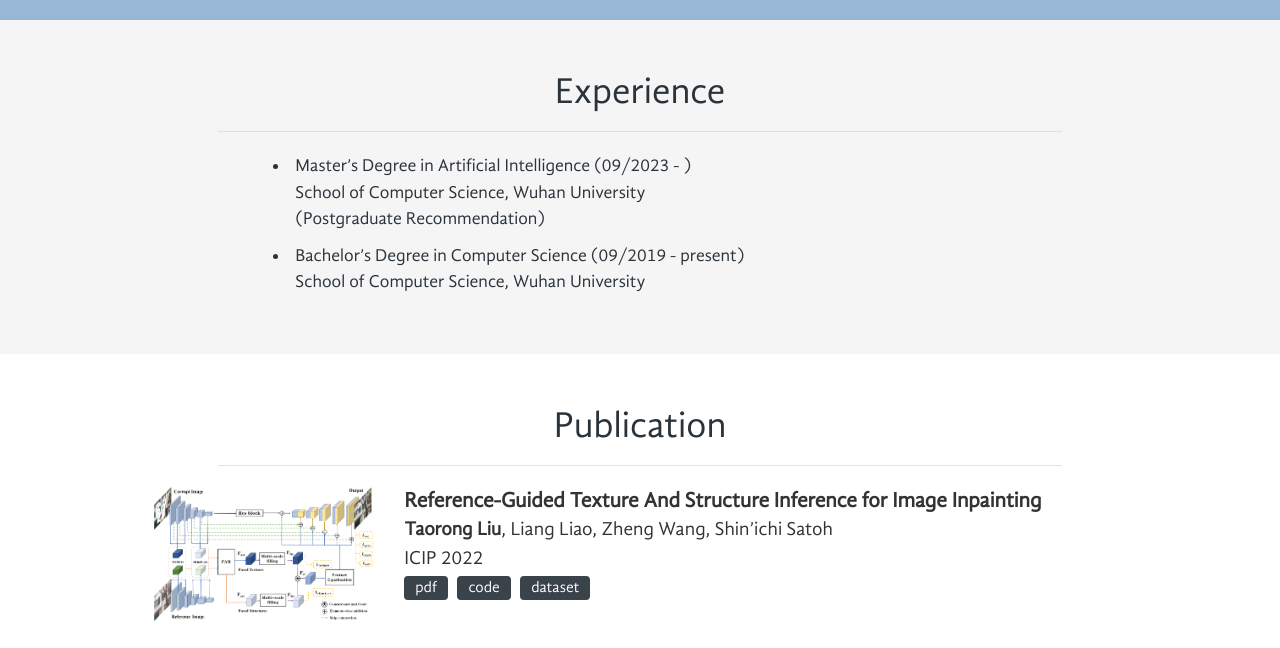
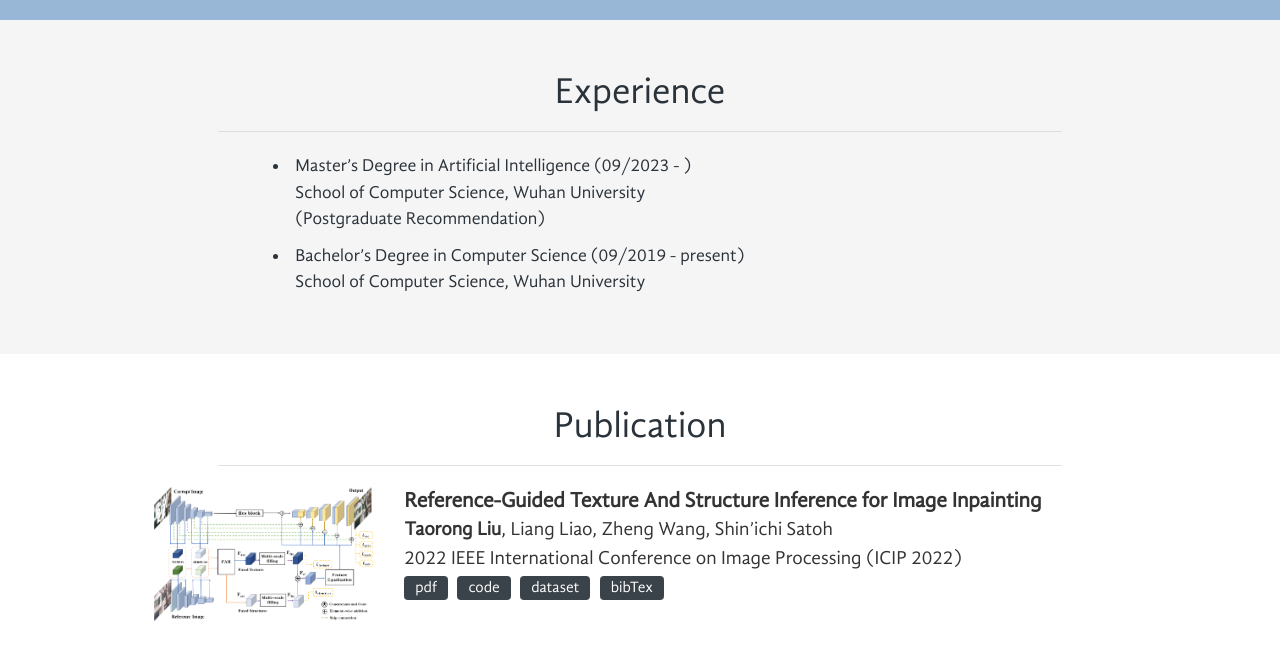
Before and after one commit to Cameltr/Cameltr.github.io, a plain HTML site: page index.html in a window 1280 px wide. Shown: the part 559-1207 px from the top of the page. Drawn offline with Linux system fonts and the light colour scheme; grey boxes are pictures that could not be loaded.

Commit message:
Update index.html

```diff
--- a/index.html
+++ b/index.html
@@ -62,7 +62,7 @@ License URL: http://creativecommons.org/licenses/by/3.0/
 			<h3>Hi, I'm Taorong Liu (刘涛榕)</h3>
 			<br/>
 			<p> This is my personal website. I'm currently an undergraduate student at Wuhan University (WHU), China.
-                I'm a member of <a href="http://aim-nercms.whu.edu.cn/"> AIMLab</a>, advised by Asso.Prof. Jing Xiao and
+                I'm a member of <a href="http://aim-nercms.whu.edu.cn/"> AIMLab</a>, advised by Asso. Prof. Jing Xiao and
                 <a href="https://wangzwhu.github.io/home/"> Prof. Zheng Wang</a>. My interest mainly lies in image inpainting and privacy protection.
 			</p>
 		</div>
@@ -102,12 +102,12 @@ License URL: http://creativecommons.org/licenses/by/3.0/
 					<div class='col-xs-9'>
 						<div class='paper-title'>Reference-Guided Texture And Structure Inference for Image Inpainting</div>
 						<div class='paper-authors'><b>Taorong Liu</b>, Liang Liao, Zheng Wang, Shin’ichi Satoh</div>
-						<div class='paper-venue'>ICIP 2022</div>
+						<div class='paper-venue'>2022 IEEE International Conference on Image Processing (ICIP 2022)</div>
 						<div class='paper-link'>
 							<a class="btn btn-confirm" target="_blank" href="https://ieeexplore.ieee.org/abstract/document/9897592">pdf</a>
-							<!-- <a class="btn btn-confirm" target="_blank" href="https://www.mmlab-ntu.com/project/vtoonify/">project</a> -->
 							<a class="btn btn-confirm" target="_blank" href="https://github.com/Cameltr/RGTSI">code</a>
-							<a class="btn btn-confirm" target="_blank" href="https://github.com/Cameltr/RGTSI">dataset</a>
+							<a class="btn btn-confirm" target="_blank" href="https://drive.google.com/drive/folders/1CdtWeEqQaZM8RWcPX3m1PyC1BGDcmq-N?usp=share_link">dataset</a>
+							<a class="btn btn-confirm" target="_blank" href="https://scholar.googleusercontent.com/scholar.bib?q=info:SScYDVZD23MJ:scholar.google.com/&output=citation&scisdr=CgWqsAiyEOzlwJtlLvk:AAGBfm0AAAAAZAljNvlRKeiZcMMQ7NFRRpm4TkL-XOCP&scisig=AAGBfm0AAAAAZAljNhwWDA15QCuxlenVIIwPhvv4VRJm&scisf=4&ct=citation&cd=-1&hl=zh-CN">bibTex</a>
 						</div>
 					</div>
 				</div>
```
